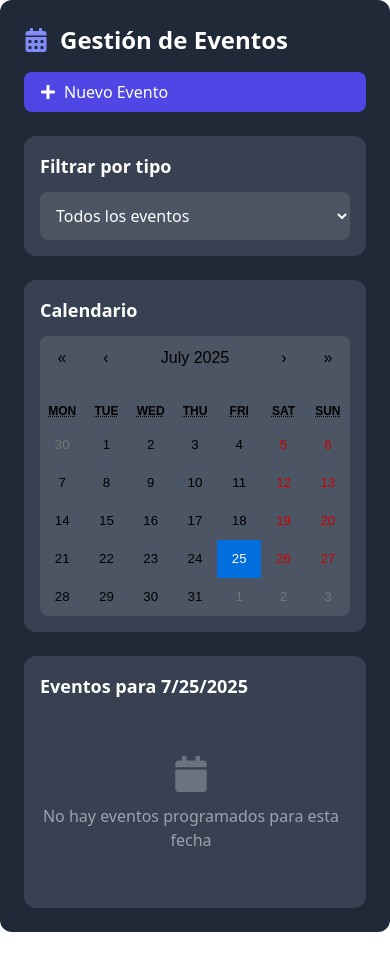
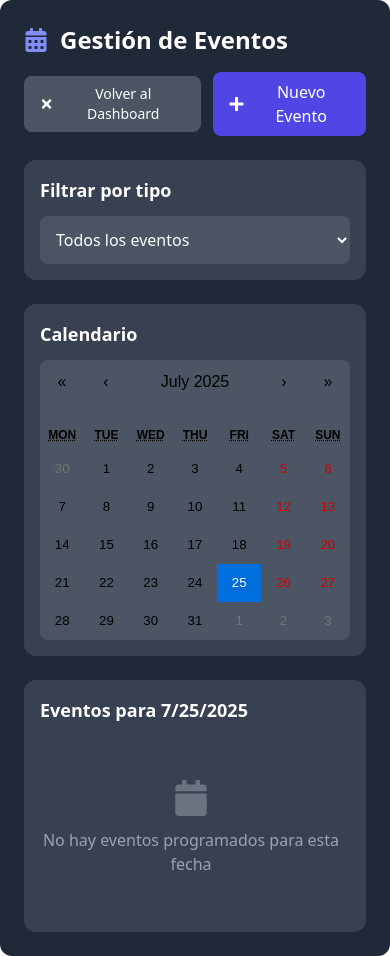
Before and after one commit to elisarrtech/quickflow-frontend, a React (Vite) app: page /eventos in a window 390 px wide. Before the commit the page ends 932 px from the top, so only its background shows below. Built offline with nearby package versions, Linux system fonts and the light colour scheme.

Commit message:
Update Eventos.jsx

```diff
--- a/src/components/Eventos.jsx
+++ b/src/components/Eventos.jsx
@@ -1,4 +1,5 @@
 // src/components/Eventos.jsx
+import { useNavigate } from 'react-router-dom';
 import React, { useState, useEffect } from 'react';
 import {
   FaCalendarAlt,
@@ -31,6 +32,9 @@ const Eventos = () => {
   const [eventoEditando, setEventoEditando] = useState(null);
   const [error, setError] = useState('');
   const [exito, setExito] = useState('');
+
+  const navigate = useNavigate();
+
 
   // Solicitar permisos para notificaciones
   useEffect(() => {
@@ -205,20 +209,31 @@ const Eventos = () => {
       {error && <div className="fixed top-4 right-4 bg-red-600 text-white px-4 py-2 rounded shadow-lg z-50 transition-opacity duration-500 ease-in-out">{error}</div>}
 
       <div className="flex flex-col md:flex-row md:items-center md:justify-between mb-6">
+  <div className="flex items-center gap-3">
     <h2 className="text-2xl font-bold text-white flex items-center gap-3">
       <FaCalendarAlt className="text-indigo-400" />
       Gestión de Eventos
     </h2>
+  </div>
+  <div className="flex items-center gap-3 mt-4 md:mt-0">
+    <button
+      onClick={() => navigate('/dashboard')}
+      className="flex items-center gap-2 text-sm bg-gray-600 hover:bg-gray-500 text-white px-4 py-2 rounded-lg transition-colors"
+    >
+      <FaTimes />
+      Volver al Dashboard
+    </button>
     <button
       onClick={() => {
         limpiarFormulario();
         setMostrarFormulario(!mostrarFormulario);
       }}
-          className="mt-4 md:mt-0 flex items-center gap-2 bg-indigo-600 hover:bg-indigo-700 text-white px-4 py-2 rounded-lg transition-colors"
+      className="flex items-center gap-2 bg-indigo-600 hover:bg-indigo-700 text-white px-4 py-2 rounded-lg transition-colors"
     >
       <FaPlus />
       {mostrarFormulario ? 'Cancelar' : 'Nuevo Evento'}
     </button>
+  </div>
 </div>
 
       {mostrarFormulario && (
```
Lines whose indentation alone changed are shown as unchanged.
